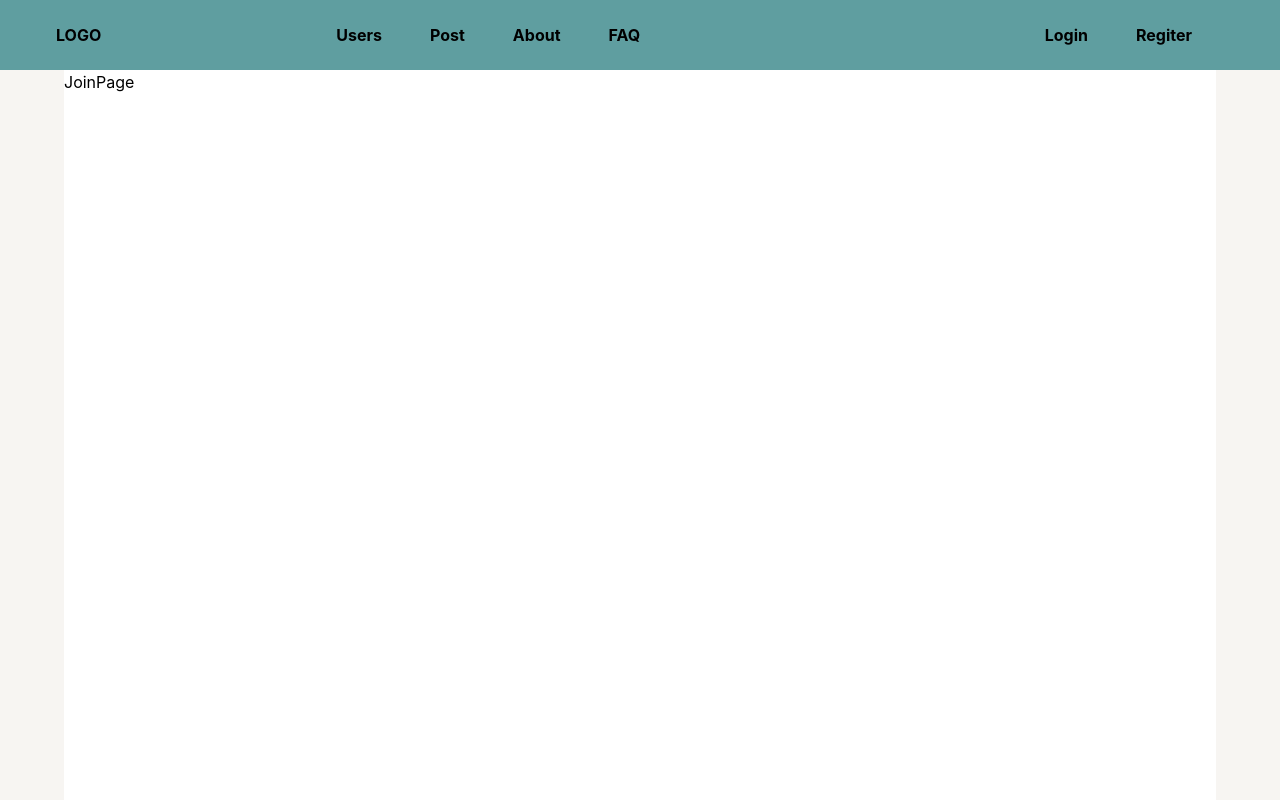
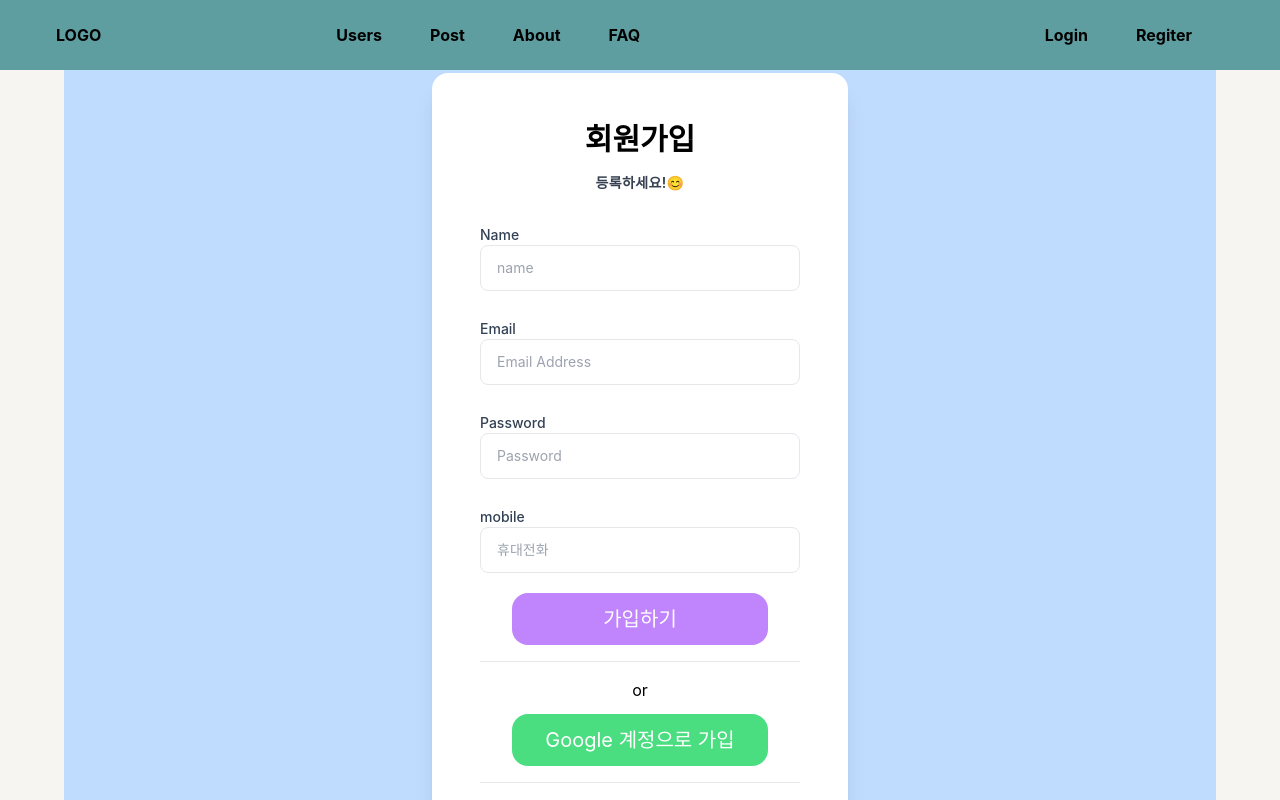
Before and after one commit to kangmin5/js-crud1, a Next.js app: page /join in a window 1280 px wide. Shown: the top 800 px of the page. Built offline with nearby package versions, Linux system fonts and the light colour scheme.

Commit message:
2022-07-19 17:00 회원가입/로그인 창 만듦

```diff
--- /dev/null
+++ b/src/components/Join/Join.js
@@ -0,0 +1,90 @@
+import Link from 'next/link'
+import React from 'react'
+import tw from "tailwind-styled-components"
+
+
+const JoinSpan = tw.span`
+    block
+    text-sm
+    font-medium
+    text-slate-700
+`
+const Join = () => {
+  return (
+
+      <div className="bg-blue-200">
+      <form >
+          <div className="flex items-center justify-center min-h-screen">
+              <div className="z-20 px-12 py-12 bg-white shadow-xl rounded-2xl">
+                  <div>
+                      <h1 className="mb-4 text-3xl font-bold text-center cursor-pointer">
+                          <Link href="/"><a>회원가입</a></Link></h1>
+                      <p className="mb-8 text-sm font-semibold tracking-wide text-center text-gray-700 cursor-pointer w-80">
+                          등록하세요!😊</p>
+                  </div>
+                  <div>
+                    <label className="block">
+                        <JoinSpan>Name</JoinSpan>
+                        <input
+                            name="name"
+                            type="text"
+                            placeholder="name"
+                            className="block w-full px-4 py-3 text-sm border rounded-lg outline-none"/>
+                        <p className="invisible mt-2 text-sm text-pink-600 peer-invalid:visible">
+                        적합한 이름을 넣으시오.
+                        </p>
+                    </label>
+                    <label className="block">
+                        <JoinSpan>Email</JoinSpan>
+                        <input
+                            name="email"
+                            type="email"
+                            placeholder="Email Address"
+                            className="block w-full px-4 py-3 text-sm border rounded-lg outline-none"/>
+                        <p className="invisible mt-2 text-sm text-pink-600 peer-invalid:visible">
+                        Please provide a valid email address.
+                        </p>
+                    </label>
+                    <label className="block">
+                        <JoinSpan>Password</JoinSpan>
+                        <input
+                            name="password"
+                            type="password"
+                            placeholder="Password"
+                                className="block w-full px-4 py-3 text-sm border rounded-lg outline-none" />
+                                <p className="invisible mt-2 text-sm text-pink-600 peer-invalid:visible">
+                                적합한 비밀번호를 넣으시오.
+                                </p>
+                    </label>
+                    <label className="block">
+                        <JoinSpan>mobile</JoinSpan>
+                        <input
+                            name="mobile"
+                            type="text"
+                            placeholder="휴대전화"
+                            className="block w-full px-4 py-3 text-sm border rounded-lg outline-none"/>
+                    </label>
+                  </div>
+
+                  <div className="mt-5 text-center">
+                      <button className="w-64 py-3 text-xl text-white bg-purple-400 rounded-2xl" type="submit">가입하기</button>
+                      <hr className="my-4"/>
+                      <h2 className="mb-3 text-center fs-5 fw-bold">or</h2>
+
+                      <button className="w-64 py-3 text-xl text-white bg-green-400 rounded-2xl" type="submit">
+                          Google 계정으로 가입
+                      </button>
+                      <hr className="my-4"/>
+                      <p className="mt-4 text-sm">기존 회원이신가요?
+                          <Link href='/login'><a className="underline cursor-pointer">
+                              login</a></Link><br/>
+                      </p>
+                  </div>
+              </div>
+          </div>
+      </form>
+  </div>
+  )
+}
+
+export default Join
--- a/src/components/Login/Login.js
+++ b/src/components/Login/Login.js
@@ -10,14 +10,15 @@ const LoginSpan = tw.span`
 `
 const Login = () => {
     return (
+    <div className="bg-blue-200">
         <form >
             <div className="flex items-center justify-center min-h-screen">
                 <div className="z-20 px-12 py-12 bg-white shadow-xl rounded-2xl">
                     <div>
                         <h1 className="mb-4 text-3xl font-bold text-center cursor-pointer">
-                            <Link href="/"><a>Your read advice</a></Link></h1>
+                            <Link href="/"><a>LOGIN</a></Link></h1>
                         <p className="mb-8 text-sm font-semibold tracking-wide text-center text-gray-700 cursor-pointer w-80">
-                            안녕하세요! 리드바이스 입니다.😊</p>
+                            어서오세요😊</p>
                     </div>
                     <div>
                         <label className="block">
@@ -25,7 +26,7 @@ const Login = () => {
                             <input
                                 name="email"
                                 type="email"
-                                placeholder="Email Addres"
+                                placeholder="Email Address"
                                 className="block w-full px-4 py-3 text-sm border rounded-lg outline-none"/>
                             <p className="invisible mt-2 text-sm text-pink-600 peer-invalid:visible">
                             Please provide a valid email address.
@@ -43,25 +44,23 @@ const Login = () => {
 
                     <div className="mt-5 text-center">
                         <button className="w-64 py-3 text-xl text-white bg-purple-400 rounded-2xl" type="submit">Login</button>
-                        <hr className="my-4"/>
-                        <h2 className="mb-3 text-center fs-5 fw-bold">or</h2>
-                        <button className="py-2 mb-2 w-100 btn btn-outline-dark rounded-3" type="submit">
-                            Login with GitHub
-                        </button>
-                        <button className="py-2 mb-2 w-100 btn btn-outline-primary rounded-3" type="submit">
+                        <hr className="my-6"/>
+
+                        <button className="w-64 py-3 text-xl text-white bg-yellow-400 rounded-2xl" type="submit">
                             Login with Google
                         </button>
                         <hr className="my-4"/>
                         <Link href="#">
                             <a className="inline-block text-sm font-bold text-blue-500 align-baseline hover:text-blue-800">Forgot Password?</a></Link>
                         <p className="mt-4 text-sm">아직 회원이 아니신가요?
-                            <Link href='/users/join'><a className="underline cursor-pointer">
-                                Sign Up</a></Link><br/>
+                            <Link href='/join'><a className="underline cursor-pointer">
+                                회원가입</a></Link><br/>
                         </p>
                     </div>
                 </div>
             </div>
         </form>
+    </div>
 )
 
 }
--- a/src/components/users/MyTable.jsx
+++ b/src/components/users/MyTable.jsx
@@ -17,7 +17,7 @@ import styles from 'styles/user.module.css'
 export default function Mytable() {
   const dispatch = useDispatch();
   const rows = useSelector(state => state.users)
-  React.useEffect(() => { dispatch({ type: GET_USERS }) })
+  React.useEffect(() => { dispatch({ type: GET_USERS })},[dispatch])
 
   return (
     <TableContainer component={Paper} className={styles.table}>
--- a/src/pages/join/index.js
+++ b/src/pages/join/index.js
@@ -1,8 +1,11 @@
+import Join from 'components/Join/Join'
 import React from 'react'
 
 const JoinPage = () => {
   return (
-    <div>JoinPage</div>
+    <div>
+      <Join/>
+    </div>
   )
 }
 
--- a/tailwind.config.js
+++ b/tailwind.config.js
@@ -1,8 +1,7 @@
 /** @type {import('tailwindcss').Config} */
 module.exports = {
   content: [
-    "./pages/**/*.{js,ts,jsx,tsx}",
-    "./components/**/*.{js,ts,jsx,tsx}",
+    "./src/**/*.{html,js}"
   ],
   theme: {
     extend: {
```
Also changed, not shown: users.json (+2 -14 lines).
